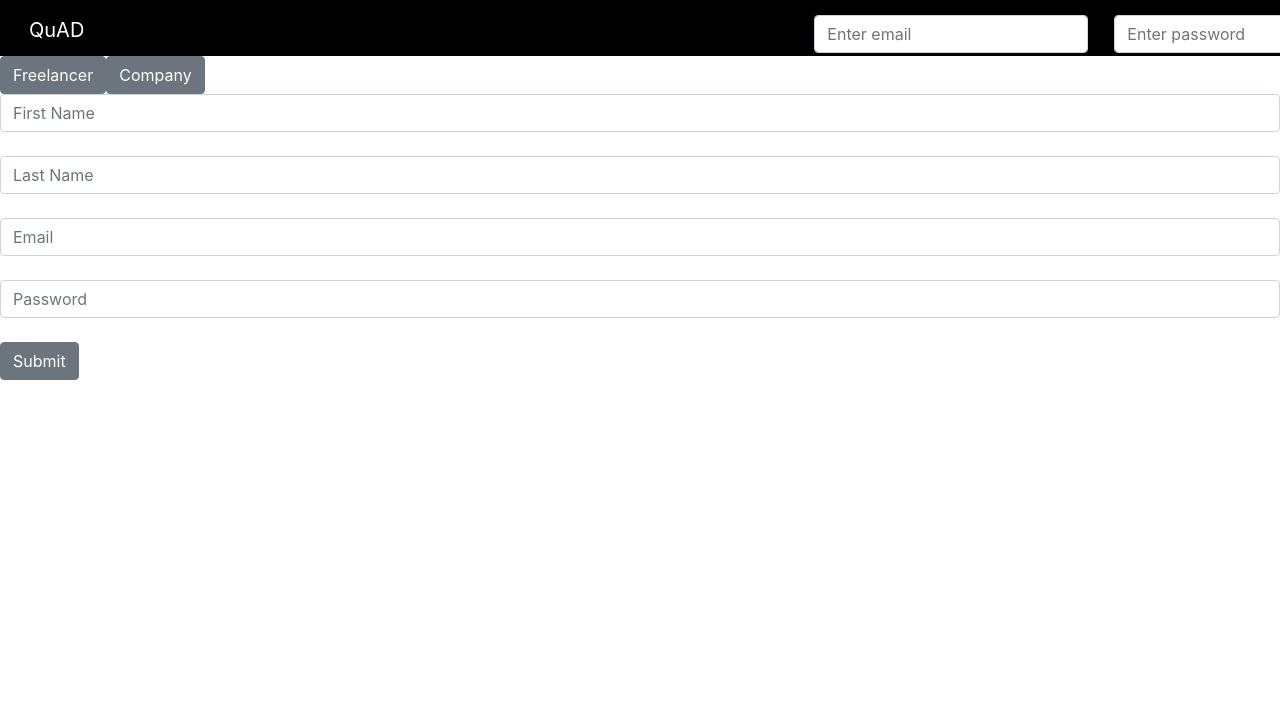
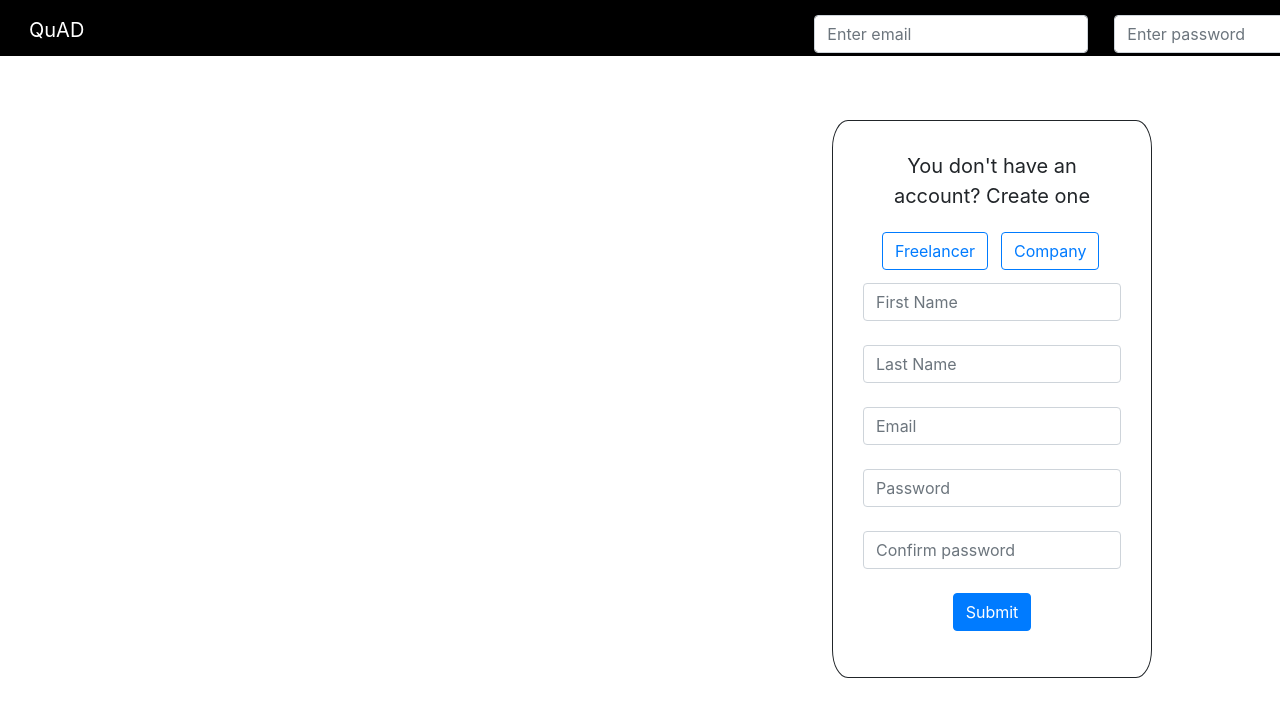
Before and after one commit to ezzineog/QuAD-C5-2, a React (Create React App) app in the folder quad/: page / in a window 1280 px wide. Shown: the top 716 px of the page. Built offline with nearby package versions, Linux system fonts and the light colour scheme.

Commit message:
company signup and user signup are done

```diff
--- a/quad/package.json
+++ b/quad/package.json
@@ -13,7 +13,7 @@
     "mysql": "^2.18.1",
     "react": "^16.13.1",
     "react-dom": "^16.13.1",
-    "react-scripts": "3.4.3",
+    "react-scripts": "^3.4.3",
     "reactstrap": "^8.6.0"
   },
   "scripts": {
--- a/quad/src/App.css
+++ b/quad/src/App.css
@@ -87,3 +87,27 @@
   align-self: center;
 
 }
+.signup{
+  width:25%;
+  float: right;
+  position: relative;
+  right: 10%;
+  margin-top:5%;
+  border: 1px solid;
+  border-radius:5%;
+  padding: 30px;
+  text-align: center;
+}
+.buttonChange{
+ margin-right: 5%;
+ margin-top: 5%;
+ margin-bottom: 5%;
+ position: relative;
+ left: 2%;
+}
+#logotext{
+  font-size: 20px;
+}
+.submit-button{
+  background-color: dodgerblue;
+}
--- a/quad/src/components/CompanySign.js
+++ b/quad/src/components/CompanySign.js
@@ -9,6 +9,7 @@ class CompanySign extends React.Component {
       CompanyName: "",
       Email: "",
       Password: "",
+      Cpassword: ""
     };
     this.getSign = this.getSign.bind(this);
     this.handleChange = this.handleChange.bind(this);
@@ -24,7 +25,11 @@ class CompanySign extends React.Component {
       CompanyName: this.state.CompanyName,
       Email: this.state.Email,
       Password: this.state.Password,
+      Cpassword: this.state.Cpassword
     };
+    if (body.Password !== body.Cpassword) {
+      alert("check your password again !")
+    }else{
     axios
       .post("", body)
       .then(function (response) {
@@ -33,6 +38,7 @@ class CompanySign extends React.Component {
       .catch(function (error) {
         console.log(error);
       });
+    }
   }
 
   render() {
@@ -60,7 +66,14 @@ class CompanySign extends React.Component {
             onChange={this.handleChange}
           />
           <br />
-        <Button>Submit</Button>
+          <Input
+            name="Cpassword"
+            type="password"
+            placeholder="Confirm password"
+            onChange={this.handleChange}
+          />
+          <br />
+          <Button color="primary" type="submit">Submit</Button>
         </div>
       </Form>
     );
--- a/quad/src/components/FreelancerSign.js
+++ b/quad/src/components/FreelancerSign.js
@@ -10,6 +10,7 @@ class FreelancerSign extends React.Component {
       lastName: "",
       email: "",
       password: "",
+      Cpassword: "",
     };
     this.handleChange = this.handleChange.bind(this);
     this.getSign = this.getSign.bind(this);
@@ -20,13 +21,18 @@ class FreelancerSign extends React.Component {
     // console.log("=====>",event.target.value)
   }
 
-  async getSign() {
+  getSign() {
+
     let body = {
       firstName: this.state.firstName,
       lastName: this.state.lastName,
       email: this.state.email,
       password: this.state.password,
+      Cpassword: this.state.Cpassword
     };
+    if (body.password !== body.Cpassword) {
+      alert("check your password again !");
+    }else{
     axios
       .post("", body)
       .then(function (response) {
@@ -36,10 +42,12 @@ class FreelancerSign extends React.Component {
         console.log(error);
       });
     }
+  }
 
   render() {
-    return (<Form>
-      <div>
+    return (
+      <Form>
+        <FormGroup>
           <Input
             type="text"
             name="firstName"
@@ -68,8 +76,17 @@ class FreelancerSign extends React.Component {
             onChange={this.handleChange}
           />
           <br />
-        <Button>Submit</Button>
-      </div>
+          <Input
+            type="password"
+            name="Cpassword"
+            placeholder="Confirm password"
+            onChange={this.handleChange}
+          />
+          <br />
+          <Button color="primary" type="submit" onClick={this.getSign}>
+            Submit
+          </Button>
+        </FormGroup>
       </Form>
     );
   }
--- a/quad/src/components/Signup.js
+++ b/quad/src/components/Signup.js
@@ -27,9 +27,25 @@ class Signup extends React.Component {
       compo = <CompanySign />;
     }
     return (
-      <div>
-        <Button onClick={this.handelFreelancerSign}>Freelancer</Button>
-        <Button onClick={this.handelCompanySign}>Company</Button>
+      <div className="signup">
+        <Label id="logotext"> You don't have an account? Create one </Label>
+
+        <Button
+          outline
+          color="primary"
+          className="buttonChange"
+          onClick={this.handelFreelancerSign}
+        >
+          Freelancer
+        </Button>
+        <Button
+          outline
+          color="primary"
+          className="buttonChange"
+          onClick={this.handelCompanySign}
+        >
+          Company
+        </Button>
         {compo}
       </div>
     );
```
Also changed, not shown: 1 other file (tests, documents, lock files or other folders). Lines whose indentation alone changed are shown as unchanged.
